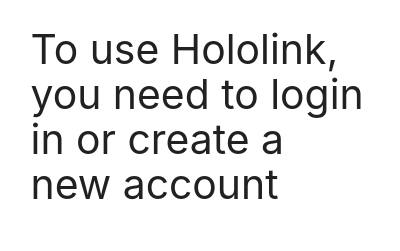
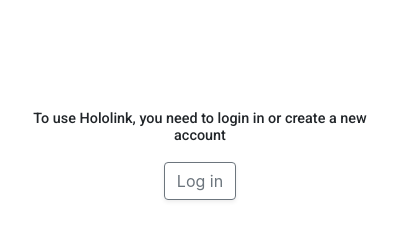
Before and after one commit to EiffelFly/hololink-chrome-extension, a browser extension: page popup_login.html in a window 400 px wide. Drawn offline with nearby package versions, Linux system fonts and the light colour scheme.

Commit message:
處理popup_login.html 以及跳轉到登入頁面

```diff
--- a/popup.js
+++ b/popup.js
@@ -15,11 +15,6 @@
 
         }
     });
-});
-
-
-
-$(function(){
     chrome.tabs.query({active:true, currentWindow:true},function(tab){ /*之所以要放上 currentWindow 的原因在於如果不加這個指令，系統會以為你是指 popup，這樣會回傳 undefined */
         var title = tab[0].title;
         var url = tab[0].url;
@@ -27,7 +22,13 @@
         console.log(title);
         $('#user_input_title').val(title);
     });
+
+    $('#user-log-in').click(function(){
+        chrome.tabs.create({'url':'https://hololink.co/accounts/login/'})
+    });
 });
+
+
 
 
 
--- a/popup_login.html
+++ b/popup_login.html
@@ -3,8 +3,8 @@
     <head>
         <!--Imdport Google Icon Font-->
         <link href="https://fonts.googleapis.com/icon?family=Material+Icons" rel="stylesheet">
-        <!--Import materialize.css-->
-        <link rel="stylesheet" href="https://cdnjs.cloudflare.com/ajax/libs/materialize/1.0.0/css/materialize.min.css">
+        <!--Import Bootstrape-->
+        <link rel="stylesheet" href="https://stackpath.bootstrapcdn.com/bootstrap/4.5.0/css/bootstrap.min.css" integrity="sha384-9aIt2nRpC12Uk9gS9baDl411NQApFmC26EwAOH8WgZl5MYYxFfc+NcPb1dKGj7Sk" crossorigin="anonymous">
         <!--Import google font-->
         <link href="https://fonts.googleapis.com/css2?family=Roboto:wght@500&display=swap" rel="stylesheet">
         <title>Hololink</title>
@@ -12,23 +12,38 @@
         <script src="popup.js"></script>
     </head>
     <style>
-        .container {
+        .hololink-chrome-extension {
             min-width: 300px;
             min-height: 300px;
         }
+
+        h4 {
+            font-size: 0.9rem !important;
+            text-align: center !important;
+            padding: 10px;
+            font-family: "Roboto";
+        }
+
+        .vertical-wrapper{
+            min-height: 90%;
+            min-height: 90vh;
+            display: flex;
+            align-items: center;
+
+        }
+
+
+
     </style>
     <body>
-        <div class="container">
-            <div class="row">
-                <div class="col s12">
-                    <div class="login instruction">
-                        <h3>To use Hololink, you need to login in or create a new account</p>
-                    </div>
-                    <div class="login_button">
+        <div class="hololink-chrome-extension d-flex align-items-center flex-column justify-content-center">
+            <div class="text-align-center">
+                <h4>To use Hololink, you need to login in or create a new account</h4>
+            </div>
+            <div>
+                <button id="user-log-in" type="button" class="btn btn-outline-secondary shadow-sm">Log in</button>
+            </div>
 
-                    </div>
-                </div>
-            </div>
         </div>
     </body>
 </html>
```
Also changed, not shown: popup.html (+0 -1 lines).
